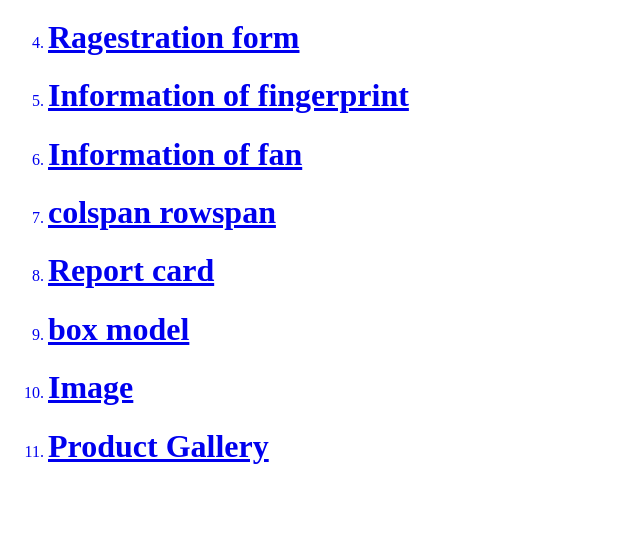
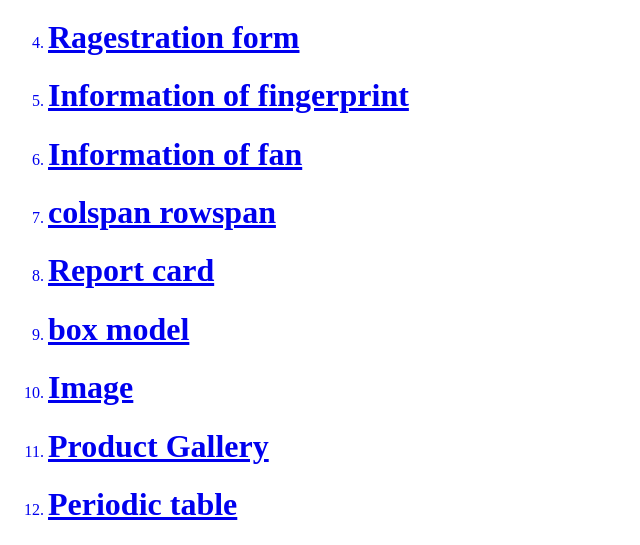
Before and after one commit to ArnavFull-StackDeveloper/ArnavHTML, a plain HTML site: page index.html in a window 1280 px wide. Shown: the part 693-1238 px from the top of the page, without its empty margins (0-640 px from the left). Before the commit the page ends 1179 px from the top, so only its background shows below. Drawn offline with Linux system fonts and the light colour scheme.

Commit message:
Add files via upload

```diff
--- a/index.html
+++ b/index.html
@@ -67,6 +67,9 @@
         <a href="flex-practice.html">
             <li><h1>Product Gallery</h1></li>
         </a>
+        <a href="asstes/periodic-table.html">
+            <li><h1>Periodic table</h1></li>
+        </a>
     </ol>
 </body>
 
```
